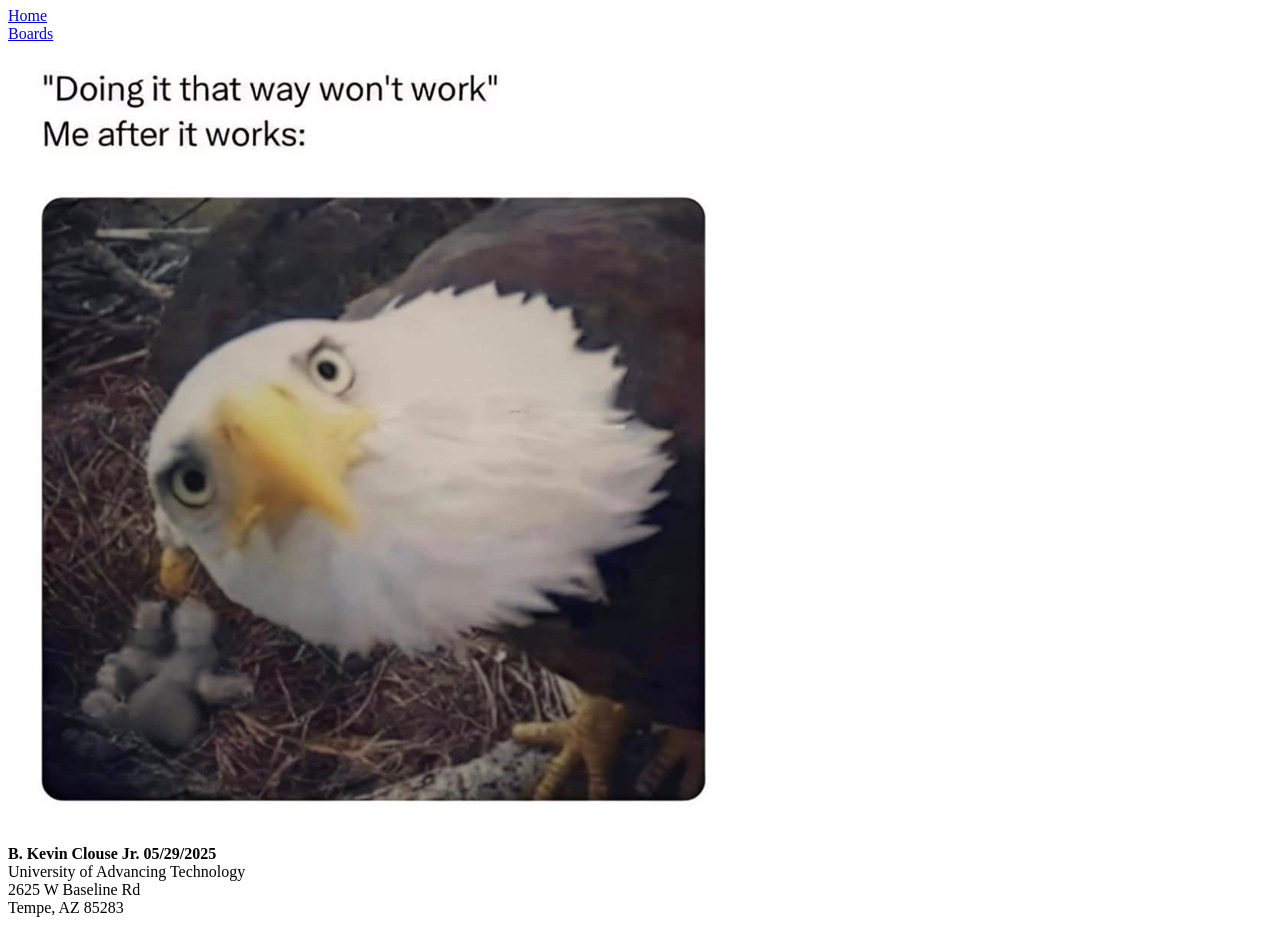
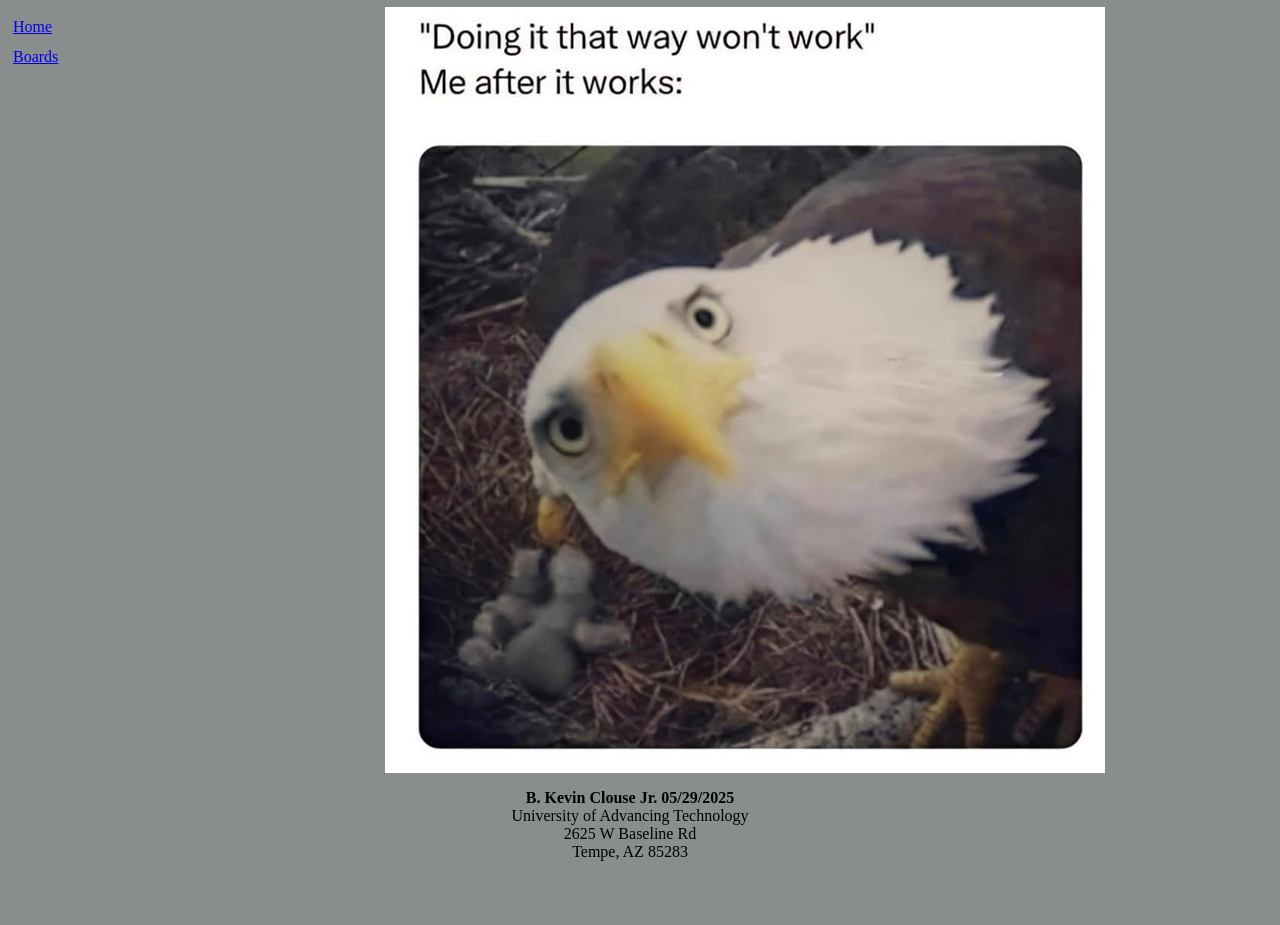
Before and after one commit to ClouseForge/UAT-Assignments-, a plain HTML site: page index.html in a window 1280 px wide. Shown: the part 73-998 px from the top of the page. After the commit the page ends 942 px from the top, so only its background shows below. Drawn offline with Linux system fonts and the light colour scheme.

Commit message:
Assignment 2.2 updates
index.html, boards.html have been updated and uploaded ne main.css file.

```diff
--- a/index.html
+++ b/index.html
@@ -6,6 +6,8 @@
     <!-- the head section has info for the browser and search engine -->
     <head>
         <title>CSC102 Home page</title>
+        <!-- add a link to our css file -->
+        <link rel="stylesheet" href="main.css">
     </head>
 
     <!-- the body section holds the text and images that we want to show the user -->
--- /dev/null
+++ b/main.css
@@ -0,0 +1,37 @@
+/*
+declaration block:
+
+selector{
+    property: value;
+    property2: value2;
+}
+*/
+
+body{
+    background-color: rgb(137, 141, 141);
+    color: black;
+}
+
+nav{
+    height: 100px;
+    width: 200px;
+    float: left;
+    padding: 5px;
+    line-height: 30px;
+}
+
+footer{
+    text-align: center;
+    margin-right: 20px;
+}
+
+#memeImgae{
+    display: block;
+    max-width: 100%;
+    height: auto;
+    margin: 0 auto;
+}
+
+h1{
+    text-align: center;
+}
```
Also changed, not shown: boards.html (+11 -6 lines).
